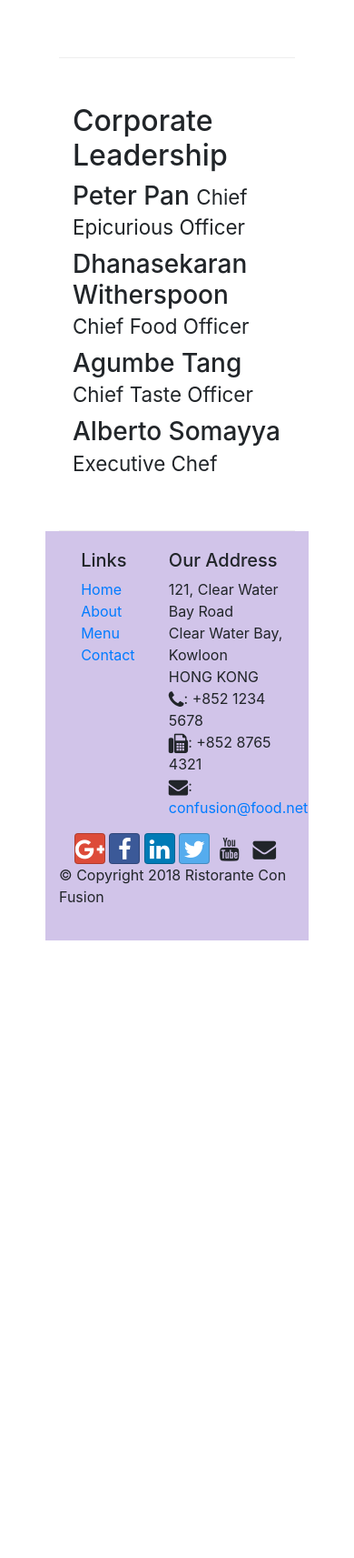
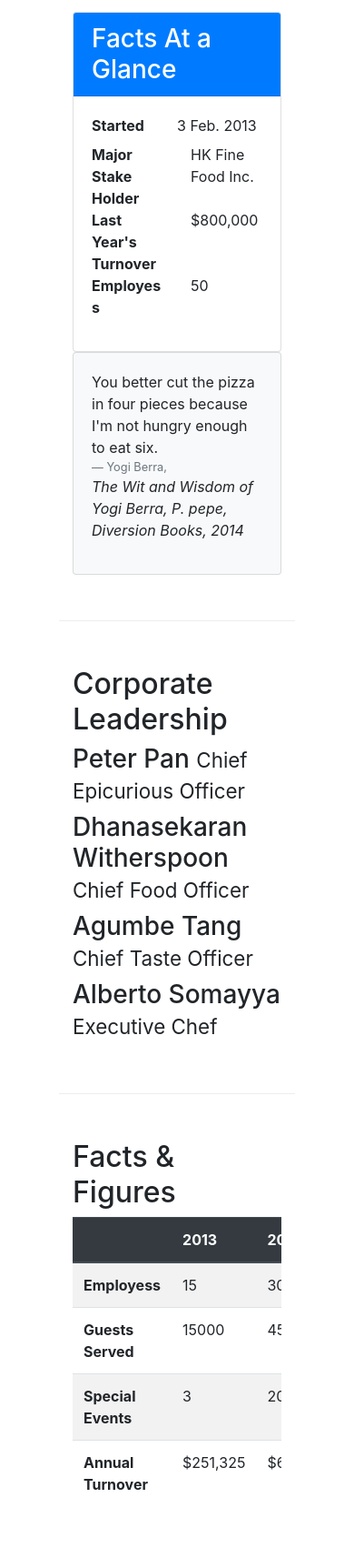
Before and after one commit to rohit-0308/Bootstrap, a website: page Assignment 1/aboutus.html in a window 390 px wide. Shown: the part 1300-3013 px from the top of the page at 91% size. Before the commit the page ends 2384 px from the top, so only its background shows below. Drawn offline with nearby package versions, Linux system fonts and the light colour scheme; files that its build step writes are made by us from their sources.

Commit message:
Added Table and Cards

```diff
--- a/Assignment 1/aboutus.html
+++ b/Assignment 1/aboutus.html
@@ -93,7 +93,32 @@
             cuisines in a pan.
           </p>
         </div>
-        <div class="col-12 col-sm-6"></div>
+        <div class="col-sm">
+          <div class="card">
+            <h3 class="card-header bg-primary text-white">Facts At a Glance</h3>
+            <div class="card-body">
+              <dl class="row">
+                <dt class="col-6">Started</dt>
+                <dd class="sol-6">3 Feb. 2013</dd>
+                <dt class="col-6">Major Stake Holder</dt>
+                <dd class="col-6">HK Fine Food Inc.</dd>
+                <dt class="col-6">Last Year's Turnover</dt>
+                <dd class="col-6">$800,000</dd>
+                <dt class="col-6">Employess</dt>
+                <dd class="col-6">50</dd>
+              </dl>
+            </div>
+          </div>
+        </div>
+        <div class="col-12">
+          <div class="card card-body bg-light">
+            <blockquote class="blockqoute">
+              <p class="mb-0">You better cut the pizza in four pieces because I'm not hungry enough to eat six.</p>
+              <footer class="blockquote-footer">Yogi Berra,</footer>
+              <cite title="Source Title">The Wit and Wisdom of Yogi Berra, P. pepe, Diversion Books, 2014</cite>
+            </blockquote>
+          </div>
+        </div>
       </div>
 
       <div class="row row-content">
@@ -143,6 +168,50 @@
           </p>
         </div>
       </div>
+      <div class="row row-content">
+        <div class="col-12 col-sm-9">
+          <h2>Facts &amp; Figures</h2>
+          <div class="table-responsive">
+            <table class="table table-striped">
+              <thead class="thead-dark">
+                <tr>
+                  <th>&nbsp;</th>
+                  <th>2013</th>
+                  <th>2014</th>
+                  <th>2015</th>
+                </tr>
+              </thead>
+              <tbody>
+                <tr>
+                  <th>Employess</th>
+                  <td>15</td>
+                  <td>30</td>
+                  <td>50</td>
+                </tr>
+                <tr>
+                  <th>Guests Served</th>
+                  <td>15000</td>
+                  <td>45000</td>
+                  <td>100,000</td>
+                </tr>
+                <tr>
+                  <th>Special Events</th>
+                  <td>3</td>
+                  <td>20</td>
+                  <td>45</td>
+                </tr>
+                <tr>
+                  <th>Annual Turnover</th>
+                  <td>$251,325</td>
+                  <td>$600,000</td>
+                  <td>$800,000</td>
+                </tr>
+              </tbody>
+            </table>
+          </div>
+        </div>
+        <div class="col-12 col-sm-3"></div>
+      </div>
     </div>
 
     <footer class="footer">
```
